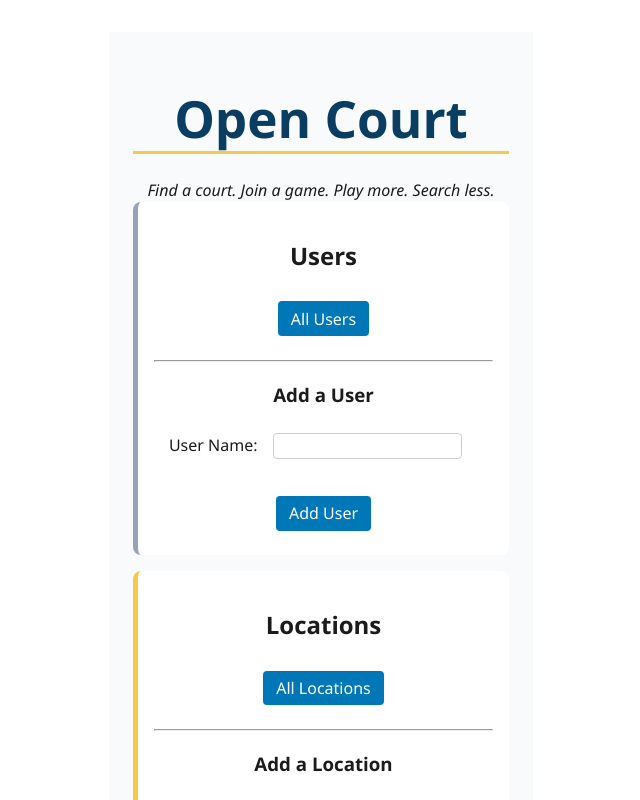
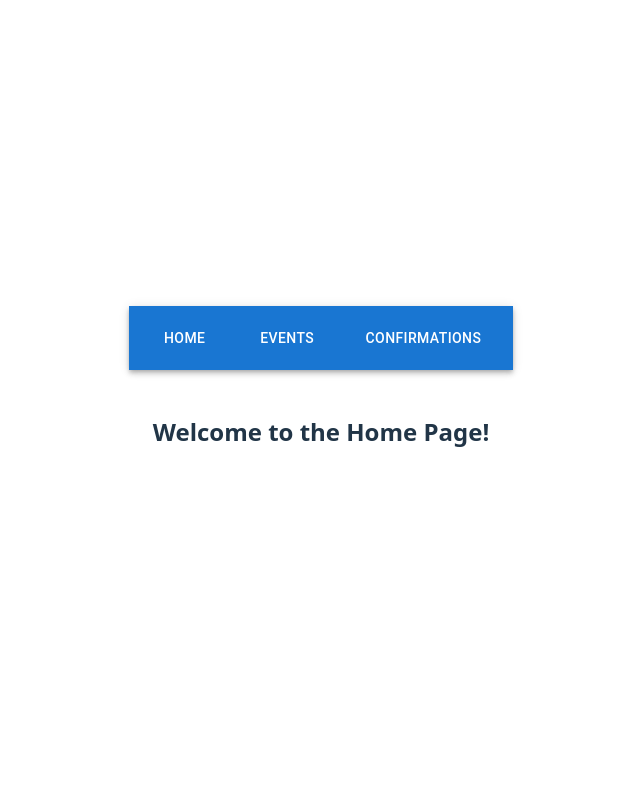
Before and after one commit to tgillysuit/OpenCourt, a React (Vite) app in the folder src/frontend/opencourt/: page / in a window 1280 px wide. Shown: the top 800 px of the page, without its empty margins (319-959 px from the left). Built offline with nearby package versions, Linux system fonts and the light colour scheme.

Commit message:
Added pages and nav bar to App.jsx

```diff
--- a/src/frontend/opencourt/src/App.jsx
+++ b/src/frontend/opencourt/src/App.jsx
@@ -1,27 +1,56 @@
-// import './App.css'
-import './Temp.css'
-import Games from './components/Games'
-import Locations from './components/Locations'
-import Users from './components/Users'
+//import './Temp.css'
+import './App.css'
+import { useState } from 'react';
+import { AppBar, Toolbar, Button, Typography, Box } from "@mui/material"
+
+import ConfirmationsPage from './pages/ConfirmationsPage'
+import EventsPage from './pages/EventsPage'
+import HomePage from './pages/HomePage'
+
 
 function App() {
+  const [activePage, setActivePage] = useState("home");
+
+  const renderPage = () => {
+    switch (activePage) {
+      case "home":
+        return <HomePage />
+      case "events":
+        return <EventsPage />
+      case "confirmations":
+        return <ConfirmationsPage />
+      default:
+        return <HomePage />
+    }
+  };
 
   return (
     <>
-      <h1>Open Court</h1>
-      <em>Find a court. Join a game. Play more. Search less.</em>
+      <AppBar position="static"
+      color="primary">
+        <Toolbar sx={{ justifyContent: "space-between" }}>
+          <Button
+          color="inherit"
+          onClick={() => setActivePage("home")}>
+            Home
+          </Button>
+          <Button
+          color="inherit"
+          onClick={() => setActivePage("events")}>
+            Events
+          </Button>
+          <Button
+          color="inherit"
+          onClick={() => setActivePage("confirmations")}>
+            Confirmations
+          </Button>
+        </Toolbar>
 
-      <section className="users-section">
-        <Users />
-      </section>
+      </AppBar>
 
-      <section className="locations-section">
-        <Locations />
-      </section>
-
-      <section className="games-section">
-        <Games />
-      </section>
+      <Box sx={{ padding: 3}}>
+        {renderPage()}
+      </Box>
     </>
   )
 }
--- a/src/frontend/opencourt/src/components/ConfirmationsPage.jsx
+++ b/src/frontend/opencourt/src/pages/ConfirmationsPage.jsx
@@ -1,6 +1,7 @@
 function ConfirmationsPage() {
     return(
     <>
+        <h2>View your Confirmations here.</h2>
     </>
     );
 }
--- a/src/frontend/opencourt/src/components/EventsPage.jsx
+++ b/src/frontend/opencourt/src/pages/EventsPage.jsx
@@ -1,6 +1,7 @@
 function EventsPage() {
     return(
     <>
+        <h2>Here are your Events.</h2>
     </>
     );
 }
--- a/src/frontend/opencourt/src/components/HomePage.jsx
+++ b/src/frontend/opencourt/src/pages/HomePage.jsx
@@ -1,6 +1,7 @@
 function HomePage() {
     return(
     <>
+        <h2>Welcome to the Home Page!</h2>
     </>
     );
 }
```
